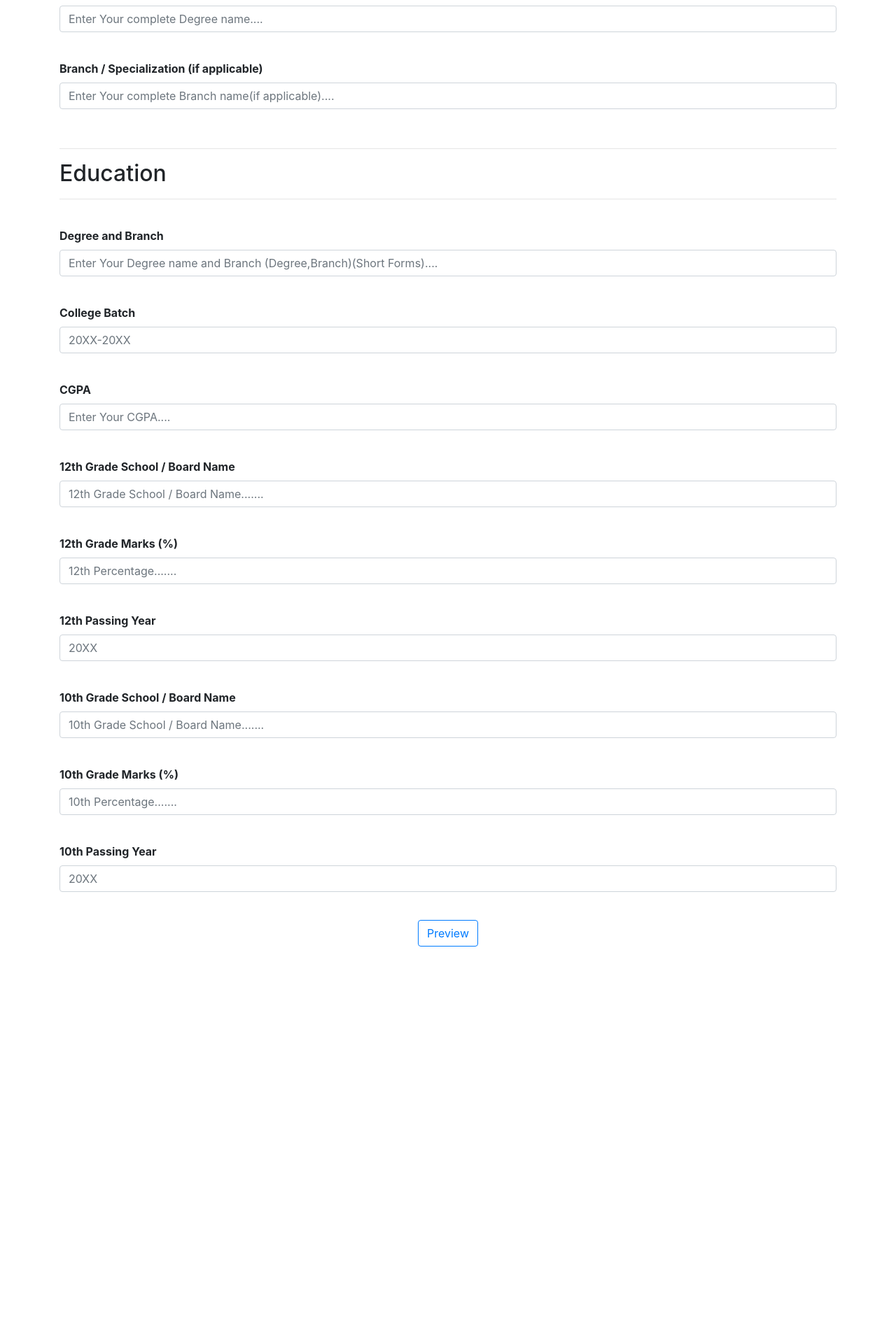
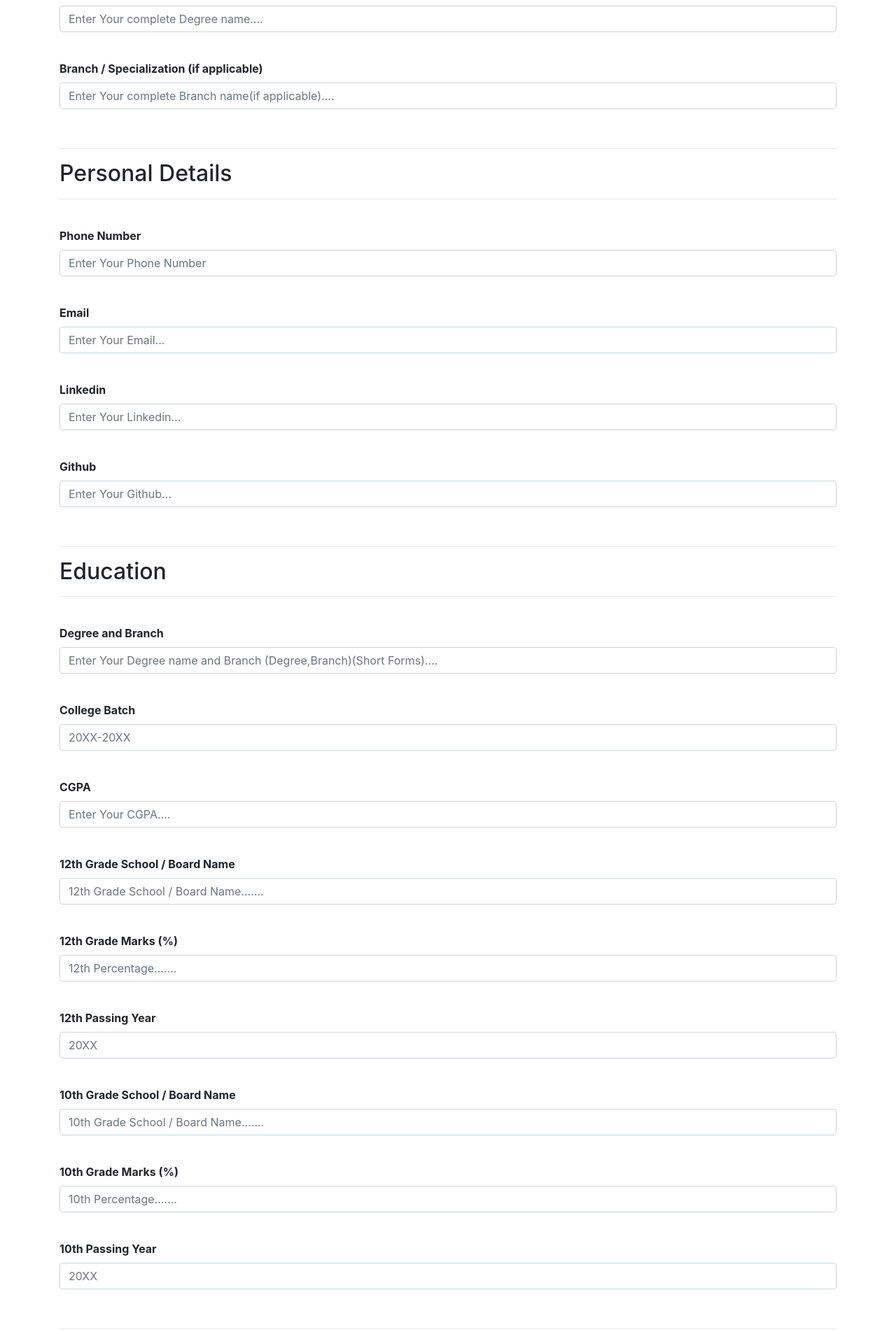
Before and after one commit to anmolmahajan02/PDF-Generator, a Django app: page /cv in a window 1280 px wide. Shown: the part 548-2452 px from the top of the page at 70% size. Before the commit the page ends 1901 px from the top, so only its background shows below. Run offline with Django 5.2, Linux system fonts and the light colour scheme.

Commit message:
Done with this project

```diff
--- a/pdf/urls.py
+++ b/pdf/urls.py
@@ -5,7 +5,6 @@ urlpatterns=[
     path('',views.index,name="index"),
     path('degree',views.degree,name="degree"),
     path('cv',views.cv,name="cv"),
-    path('list',views.list,name="list"),
     path('degreepdf',views.degreepdf,name="degreepdf"),
     path('cvpdf',views.cvpdf,name="cvpdf"),
 ]
--- a/pdf/views.py
+++ b/pdf/views.py
@@ -48,8 +48,13 @@ def cv(request):
         secondaryBatch = request.POST.get('secondaryBatch')
 
         #
-        achievements = request.POST.get('achievements')
+        skills = request.POST.get('skills')
         #
+        #personal Details
+        phone = request.POST.get('phone')
+        email = request.POST.get('email')
+        linkedin = request.POST.get('linkedin')
+        github = request.POST.get('github')
 
         query_string = urlencode({
             #Basic Info
@@ -67,15 +72,19 @@ def cv(request):
             'secondary':secondary,
             'secondaryMarks':secondaryMarks,
             'secondaryBatch':secondaryBatch,
-            'achievements':achievements,
+            'skills':skills,
+            #personal details
+            'phone':phone,
+            'email':email,
+            'linkedin':linkedin,
+            'github':github,
             })
         cv_url = reverse('cvpdf')
         return redirect(f"{cv_url}?{query_string}")
     else:
         return render(request,"cv.html")
 
-def list(request):
-    return render(request,'list.html')
+
 
 def degreepdf(request):
     context = {
@@ -111,10 +120,22 @@ def cvpdf(request):
     secondary = request.GET.get('secondary')
     secondaryMarks = request.GET.get('secondaryMarks')
     secondaryBatch = request.GET.get('secondaryBatch')
+    #personal details
+    phone = request.GET.get('phone')
+    email = request.GET.get('email')
+    linkedin = request.GET.get('linkedin')
+    github = request.GET.get('github')
 
         #
-    achievements = request.POST.get('achievements')
+    skills = request.GET.get('skills')
         #
+    skill = []
+    if skills:
+        skills_list = skills.split(",")
+        for i in skills_list:
+            s=i.strip().capitalize
+            skill.append(s)
+
 
     context = {
         #Basic Info
@@ -132,6 +153,20 @@ def cvpdf(request):
         'secondary':secondary,
         'secondaryMarks':secondaryMarks,
         'secondaryBatch':secondaryBatch,
-        'achievements':achievements,
+        'skills':skill,
+        #personal details
+        'phone':phone,
+        'email':email,
+        'linkedin':linkedin,
+        'github':github,
     }
-    return render(request,"cvpdf.html",context)
+    html = render_to_string('cvpdf.html',context)
+
+    options = {
+        'page-size':'A4',
+        'orientation':'Portrait'
+    }
+    pdf = pdfkit.from_string(html,False,options=options,configuration=config)
+    response = HttpResponse(pdf,content_type = 'application/pdf')
+    response['Content-Disposition'] = 'inline; filename ="cv.pdf"'
+    return response
--- a/templates/cv.html
+++ b/templates/cv.html
@@ -36,6 +36,32 @@
                 <div class="form-group">
                     <label for="formDegree"><strong>Branch / Specialization (if applicable)</strong></label>
                     <input type="text" class="form-control" id="formDegree" placeholder="Enter Your complete Branch name(if applicable)...." name="branch" />
+                </div>
+                <br />
+
+                <hr />
+                <h2 class="text-left">Personal Details</h2>
+                <hr />
+                <br />
+
+                <div class="form-group">
+                    <label for="phone"><strong>Phone Number</strong></label>
+                    <input type="text" class="form-control" id="phone" placeholder="Enter Your Phone Number" name="phone" required />
+                </div>
+                <br />
+                <div class="form-group">
+                    <label for="email"><strong>Email</strong></label>
+                    <input type="text" class="form-control" id="email" placeholder="Enter Your Email..." name="email" required />
+                </div>
+                <br />
+                <div class="form-group">
+                    <label for="linkedin"><strong>Linkedin</strong></label>
+                    <input type="text" class="form-control" id="linkedin" placeholder="Enter Your Linkedin..." name="linkedin" required />
+                </div>
+                <br />
+                <div class="form-group">
+                    <label for="github"><strong>Github</strong></label>
+                    <input type="text" class="form-control" id="github" placeholder="Enter Your Github..." name="github" required />
                 </div>
                 <br />
 
@@ -91,6 +117,17 @@
                     <input type="text" class="form-control" id="10thBatch" placeholder="20XX" name="secondaryBatch" required />
                 </div>
                 <br />
+
+                <hr />
+                <h2 class="text-left">Skills</h2>
+                <hr />
+                <br />
+
+                <div class="form-group">
+                    <label for="skills"><strong>Skills</strong></label>
+                    <input type="text" class="form-control" id="skills" placeholder="Your Skills (skill1,skill2,skill3....)" name="skills" required />
+                </div>
+                <br />
                 <div class="text-center">
                     <div class="row">
                         <div class="col">
```
Also changed, not shown: templates/cvpdf.html (+37 -14 lines), templates/index.html (+0 -10 lines), templates/list.html (deleted, +0 -16 lines).
